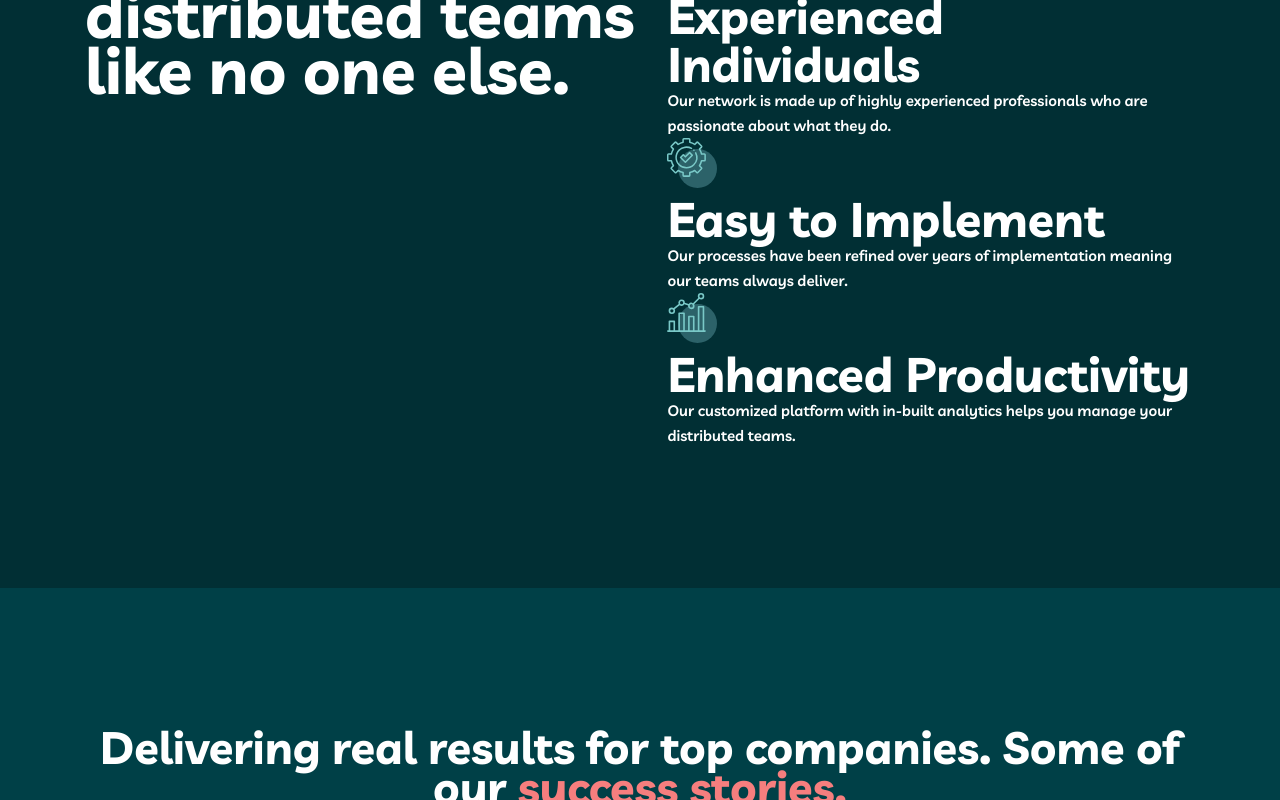
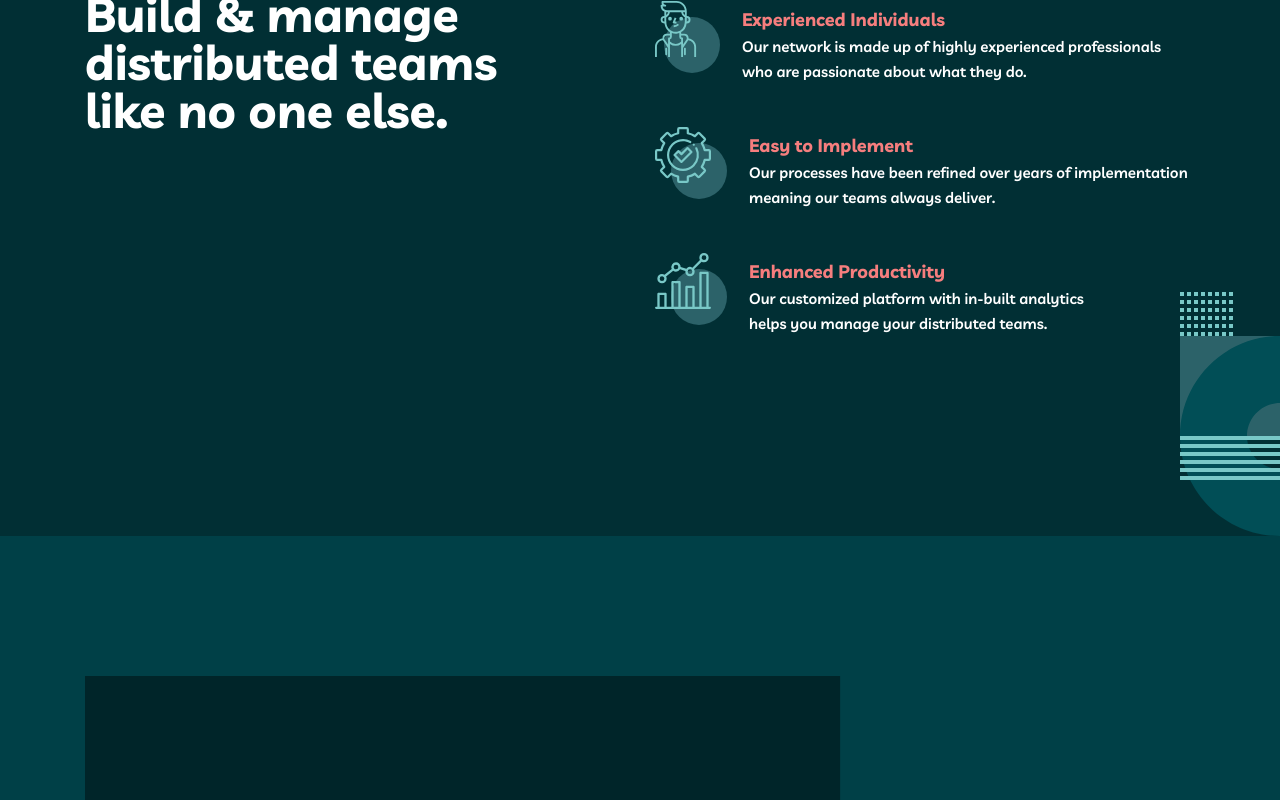
Before and after one commit to MorMarzan/myteam, a React (Vite) app: page / in a window 1280 px wide. Shown: the part 920-1720 px from the top of the page. Built offline with nearby package versions, Linux system fonts and the light colour scheme.

Commit message:
Add highlight section styling

```diff
--- a/src/assets/styles/basics/_base.scss
+++ b/src/assets/styles/basics/_base.scss
@@ -49,7 +49,11 @@ h3 {
 }
 
 h4 {
-    font-size: em(48px, 15px);
+    font-size: em(32px, 15px);
+
+    @include for-wide-layout {
+        font-size: em(48px, 15px);
+    }
 }
 
 h5,
--- a/src/assets/styles/cmps/_app-header.scss
+++ b/src/assets/styles/cmps/_app-header.scss
@@ -73,6 +73,7 @@
                     display: block;
                     position: absolute;
                     bottom: 0;
+                    right: 0;
                     translate: 50%;
                     width: 200px;
                 }
--- a/src/assets/styles/pages/_home-page.scss
+++ b/src/assets/styles/pages/_home-page.scss
@@ -89,15 +89,113 @@
 
     .highlight-list {
         background-color: $clrSecondary-1;
-        padding-block: 140px;
+        padding-block: 100px;
+        position: relative;
+        overflow: hidden;
+
+        .deco-img {
+            max-width: 200px;
+            position: absolute;
+            right: 0;
+            top: 0;
+            translate: 50%;
+
+            @include for-wide-layout {
+                top: unset;
+                bottom: 0;
+            }
+        }
+
+        @include for-normal-layout {
+            padding-block: 140px;
+        }
+
+        @include for-wide-layout {
+            padding-block: 200px;
+
+        }
 
         .section-container {
             display: grid;
-            grid-auto-flow: column;
+
+            @include for-wide-layout {
+                grid-auto-flow: column;
+                gap: 125px;
+            }
+        }
+
+        .list-title {
+            position: relative;
+            padding-block-end: 56px;
+            max-width: 240px;
+
+            @include for-normal-layout {
+                max-width: 445px;
+            }
+
+            @include for-wide-layout {}
+
+            &::before {
+                content: "";
+                position: absolute;
+                top: -32px;
+                height: 4px;
+                width: 50px;
+                background-color: $clrPrimary2;
+
+                @include for-wide-layout {
+                    top: -54px
+                }
+            }
         }
 
         .content {
             display: grid;
+            gap: 48px;
+
+            @include for-normal-layout {
+                gap: 32px;
+            }
+
+        }
+
+        .highlight-preview {
+            display: grid;
+            justify-items: center;
+
+            img {
+                max-width: 72px;
+            }
+
+            @include for-normal-layout {
+                grid-template-columns: auto 1fr;
+                gap: 22px;
+                align-items: center;
+            }
+
+            @include for-wide-layout {
+                justify-items: start;
+            }
+
+            &:last-child p {
+                @include for-wide-layout {
+                    max-width: 365px;
+                }
+            }
+
+
+            .preveiw-content {
+                text-align: center;
+
+                @include for-normal-layout {
+                    text-align: unset;
+                }
+
+                .title {
+                    color: $clrPrimary2;
+                    margin-block-start: 16px;
+                }
+            }
         }
 
     }
@@ -107,10 +205,22 @@
         text-align: center;
         padding-block: 140px;
 
-        h3 {
-            font-size: rem(48px);
-            margin-block-end: 85px;
+        .section-container {
+            display: grid;
+            justify-items: center;
         }
+
+
+        .title {
+            margin-block-end: 50px;
+            max-width: 930px;
+
+            mark {
+                color: $clrSecondary2;
+            }
+
+        }
+
 
         .content {
             display: grid;
--- a/src/cmps/HighlightList.jsx
+++ b/src/cmps/HighlightList.jsx
@@ -1,10 +1,12 @@
 import { HighlightPreview } from "./HighlightPreview"
+import decoImg from '/images/bg-pattern-home-3.svg'
 
 export function HighlightList({ highlights }) {
     return (
         <section className="main-layout full highlight-list">
+            <img src={decoImg} className="deco-img"></img>
             <div className="section-container">
-                <h3>Build & manage distributed teams like no one else.</h3>
+                <h4 className="list-title">Build & manage distributed teams like no one else.</h4>
                 <div className='content'>
                     {highlights.map(highlight => <HighlightPreview key={highlight.id} highlight={highlight} />)}
                 </div>
--- a/src/cmps/HighlightPreview.jsx
+++ b/src/cmps/HighlightPreview.jsx
@@ -5,9 +5,11 @@ export function HighlightPreview({ highlight }) {
 
     return (
         <div className='highlight-preview'>
-            <img src={src} alt={`${alt} icon`} style={{ width: '50px' }} />
-            <h4 className='title'>{title}</h4>
-            <p>{content}</p>
+            <img src={src} alt={`${alt} icon`} />
+            <div className="preveiw-content">
+                <h5 className='title'>{title}</h5>
+                <p>{content}</p>
+            </div>
         </div>
     )
 }
--- a/src/cmps/TestimonyList.jsx
+++ b/src/cmps/TestimonyList.jsx
@@ -1,10 +1,12 @@
 import { TestimonyPreview } from "./TestimonyPreview";
+import decoImg from "/images/bg-pattern-home-4-about-3.svg"
 
 export function TestimonyList({ testimonies }) {
     return (
         <section className='main-layout full testimony-list'>
+            <img className="deco-img" src={decoImg}></img>
             <div className="section-container">
-                <h3>Delivering real results for top companies. Some of our <mark>success stories.</mark></h3>
+                <h4 className="title">Delivering real results for top companies. Some of our <mark>success stories.</mark></h4>
                 <div className='content'>
                     {testimonies.map(testimony => <TestimonyPreview key={testimony.id} testimony={testimony} />)}
                 </div>
--- a/src/pages/HomePage.jsx
+++ b/src/pages/HomePage.jsx
@@ -1,7 +1,7 @@
 import { HighlightList } from '../cmps/HighlightList'
 import { TestimonyList } from '../cmps/TestimonyList'
 import decoImgBottom from '/images/bg-pattern-home-2.svg'
-import decoImgLeft from '/images/bg-pattern-home-1.svg'
+// import decoImgLeft from '/images/bg-pattern-home-1.svg'
 
 export function HomePage() {
 
```
